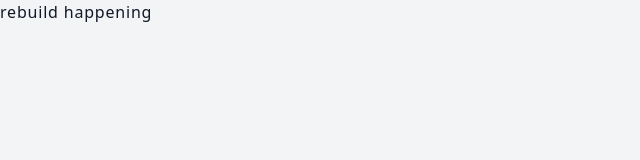
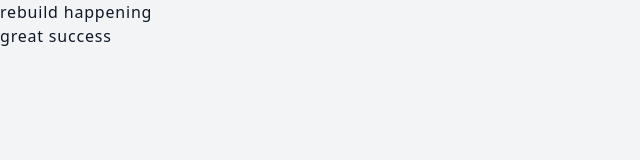
Before and after one commit to zcassini/zcassini.github.io, a website built with Vite: page index.html in a window 1280 px wide. Shown: the whole page, without its empty margins (0-640 px from the left). Built offline with nearby package versions, Linux system fonts and the light colour scheme.

Commit message:
test deploy

```diff
--- a/index.html
+++ b/index.html
@@ -17,6 +17,7 @@
 </head>
 <body class="bg-gray-100 text-gray-900 tracking-wider leading-normal">
   <h1>rebuild happening</h1>
+  <p>great success</p>
 </body>
 </html>
 
```
Also changed, not shown: 1 other file.
